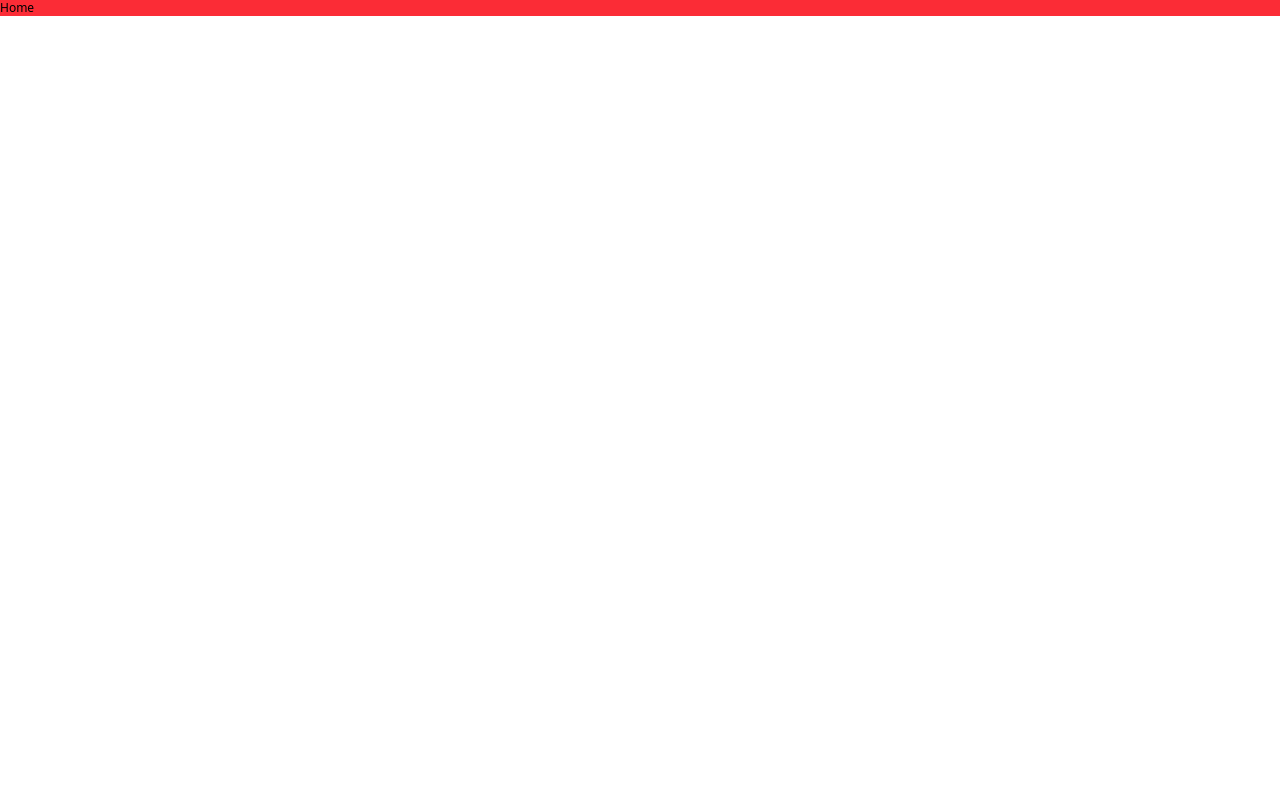
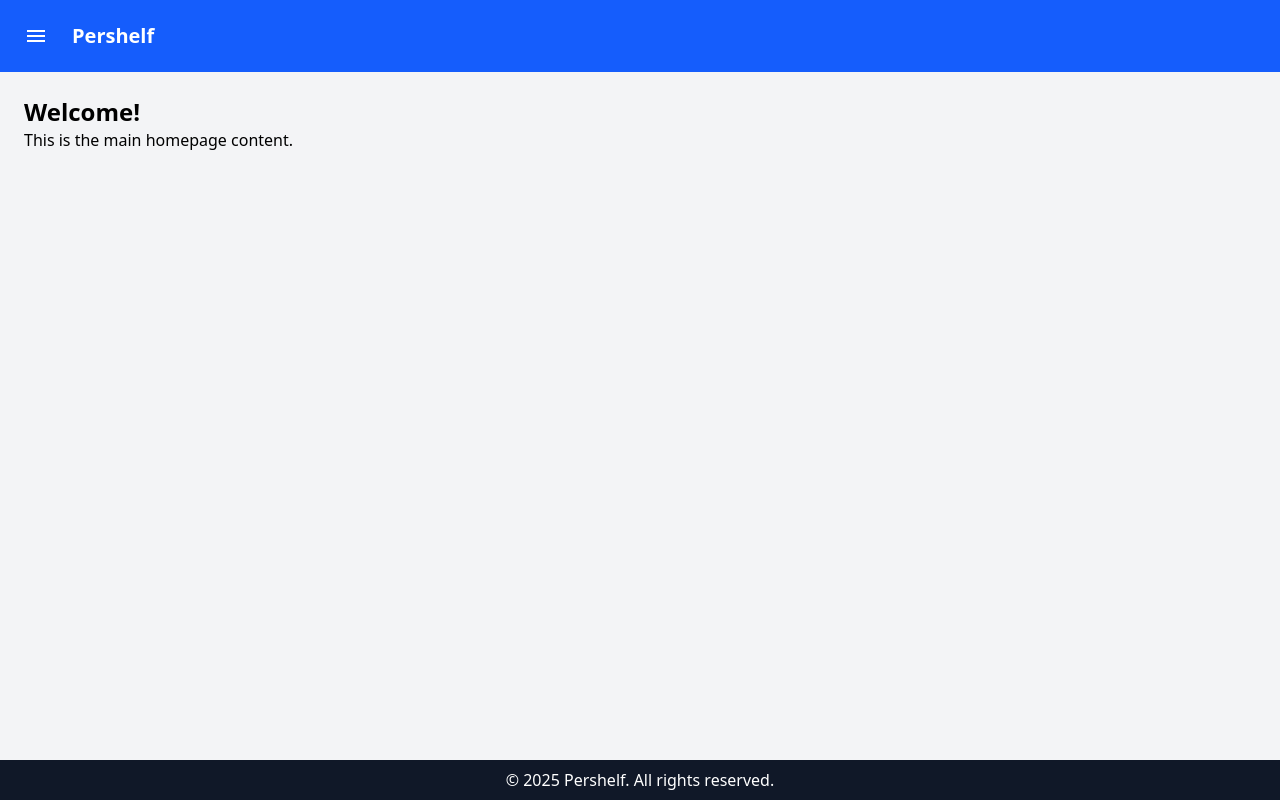
Before and after one commit to pershelf-devs/pershelf-frontend, a React (Vite) app: page / in a window 1280 px wide. Built offline with nearby package versions, Linux system fonts and the light colour scheme.

Commit message:
Added sidebar toggle, improved UI, and button interactions. >>> https://github.com/pershelf-devs/pershelf-backend/issues/14#issuecomment-2727545082

```diff
--- a/package.json
+++ b/package.json
@@ -12,6 +12,7 @@
   "dependencies": {
     "@emotion/react": "^11.14.0",
     "@emotion/styled": "^11.14.0",
+    "@mui/icons-material": "^6.4.7",
     "@mui/material": "^6.4.7",
     "@mui/x-date-pickers": "^7.27.3",
     "@reduxjs/toolkit": "^2.6.1",
--- /dev/null
+++ b/src/components/Footer.jsx
@@ -0,0 +1,11 @@
+import React from "react";
+
+const Footer = () => {
+  return (
+    <footer className="bg-gray-900 text-white text-center p-2">
+      <p>&copy; 2025 Pershelf. All rights reserved.</p>
+    </footer>
+  );
+};
+
+export default Footer;
--- /dev/null
+++ b/src/components/Header.jsx
@@ -0,0 +1,17 @@
+import React from "react";
+import { IconButton } from "@mui/material";
+import MenuIcon from "@mui/icons-material/Menu";
+
+const Header = ({ toggleSidebar }) => {
+  return (
+    <header className="bg-blue-600 text-white p-4 shadow-md flex items-center gap-4">
+      <IconButton onClick={toggleSidebar} className="text-white" color="inherit">
+        <MenuIcon />
+      </IconButton>
+
+      <h1 className="text-xl font-bold">Pershelf</h1>
+    </header>
+  );
+};
+
+export default Header;
--- /dev/null
+++ b/src/components/Sidebar.jsx
@@ -0,0 +1,29 @@
+import React from "react";
+import { Drawer, List, ListItem, ListItemText } from "@mui/material";
+
+const Sidebar = ({isOpen,toggleSidebar}) => {
+    return (
+        <>
+            <Drawer anchor= "left" open={isOpen} onClose={toggleSidebar}>
+                <div className="w-64 mt-14">
+                    <List style={{width:250}}>
+                        <ListItem button className="cursor-pointer hove:bg-gray-200" onClick={() => console.log("Navigating to Home")}>
+                            <ListItemText primary="Home" />
+                        </ListItem>
+
+                        <ListItem button className="cursor-pointer hove:bg-gray-200" onClick={() => console.log("Navigating to Profile")}>
+                            <ListItemText primary="Profile" />
+                        </ListItem>
+
+                        <ListItem button className="cursor-pointer hove:bg-gray-200" onClick={() => console.log("Navigating to Settings")}>
+                            <ListItemText primary="Settings" />
+                        </ListItem>
+                    </List>
+                </div>
+            </Drawer>
+
+        </>
+    );
+};
+
+export default Sidebar;
--- a/src/pages/mainMenu/Home.jsx
+++ b/src/pages/mainMenu/Home.jsx
@@ -1,9 +1,31 @@
-import React from "react";
+import React, { useState } from "react";
+import Header from "../../components/Header";
+import Sidebar from "../../components/Sidebar";
+import Footer from "../../components/Footer";
 
-export default function Home() {
+const Home = () => {
+
+  const [isSidebarOpen, setIsSidebarOpen] = useState(false);
+
+  const toggleSidebar = () => {
+    setIsSidebarOpen(!isSidebarOpen);
+  };
+
   return (
-    <div className="bg-red-500">
-      <h1 className="text-xs">Home</h1>
+    <div className="h-screen flex flex-col">
+        <Header toggleSidebar={toggleSidebar}/>
+
+        <Sidebar isOpen={isSidebarOpen} toggleSidebar={toggleSidebar}/>
+
+        <main className="flex-1 p-6 bg-gray-100">
+          <h1 className="text-2xl font-bold">Welcome!</h1>
+          <p>This is the main homepage content.</p>
+        </main>
+
+
+        <Footer />
     </div>
-  )
-}
+  );
+};
+
+export default Home;
```
Also changed, not shown: 1 other file (tests, documents, lock files or other folders).
